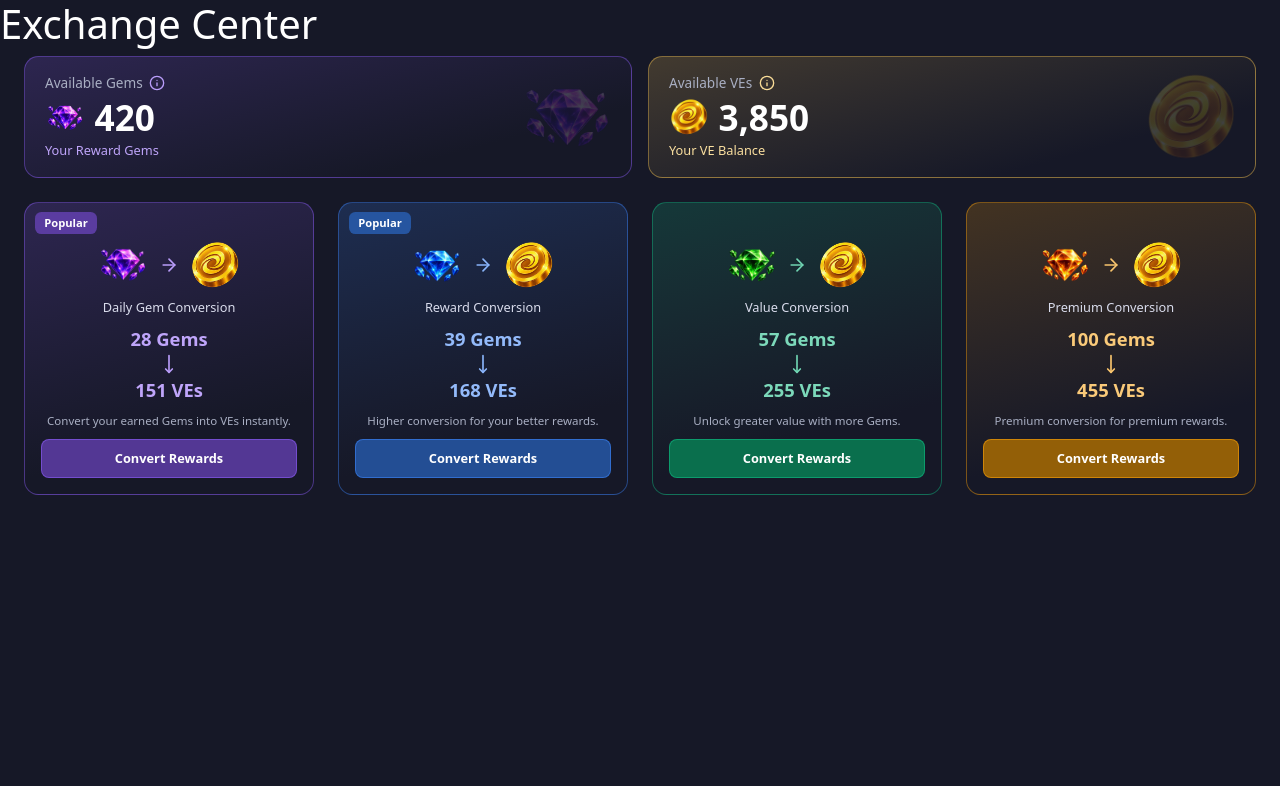
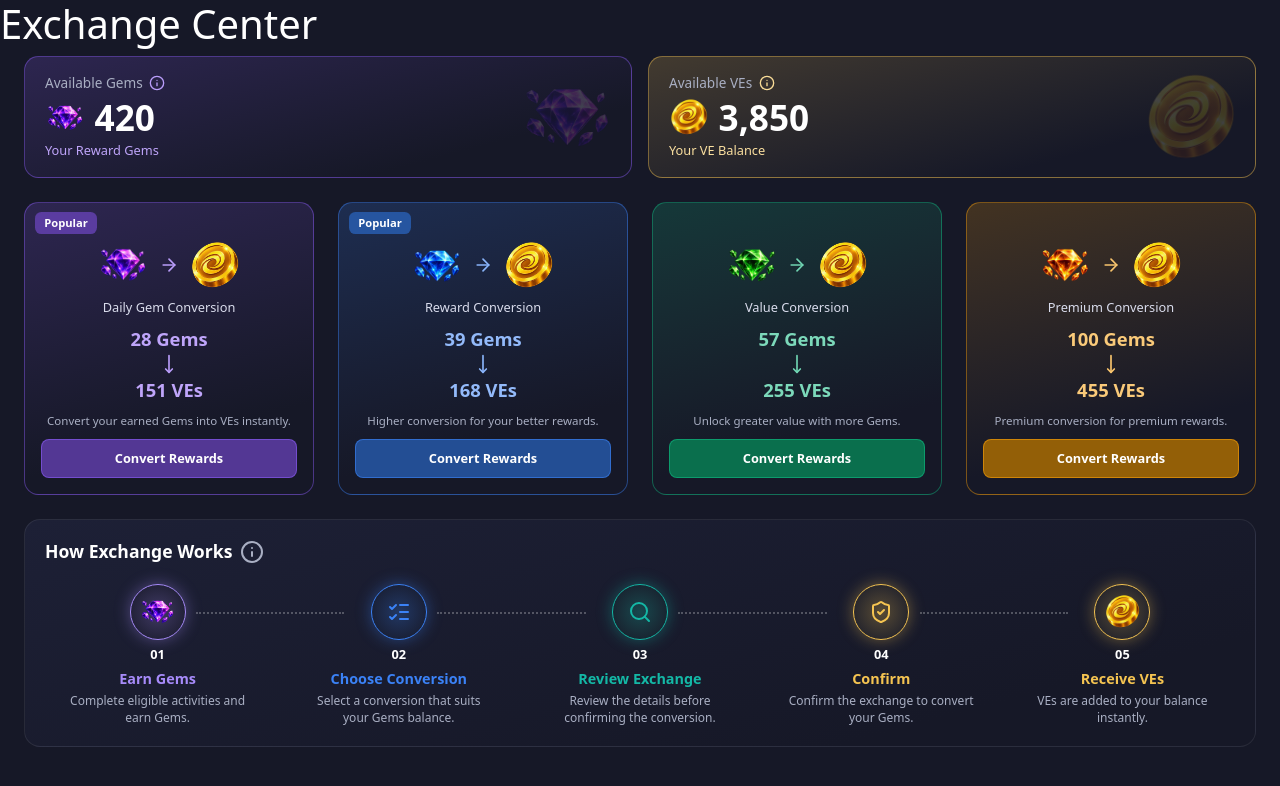
Before and after one commit to sadiksaifi9958/veloop-exchange-center, a React (Vite) app: page / in a window 1280 px wide. Shown: the top 786 px of the page. Built offline with nearby package versions, Linux system fonts and the light colour scheme.

Commit message:
add how exchange works sections

```diff
--- a/src/App.jsx
+++ b/src/App.jsx
@@ -1,9 +1,14 @@
-import { exchangeOptions, userBalance } from "./data/exchangeData";
+import {
+  exchangeOptions,
+  userBalance,
+  howExchangeWorks,
+} from "./data/exchangeData";
 import ExchangeCard from "./components/exchange/ExchangeCard";
 import ExchangeModal from "./components/exchange/ExchangeModal";
 import ConversionSuccess from "./components/exchange/ConversionSuccess";
 import { useState, useEffect } from "react";
 import BalanceOverview from "./components/exchange/BalanceOverview";
+import HowExchangeWorks from "./components/exchange/HowExchangeWorks";
 function App() {
   const [selectedOption, setSelectedOption] = useState(null);
   const [balance, setBalance] = useState(userBalance);
@@ -81,6 +86,7 @@ function App() {
       {completedOption && (
         <ConversionSuccess option={completedOption} onContinue={onContinue} />
       )}
+      <HowExchangeWorks steps={howExchangeWorks} />
     </>
   );
 }
--- /dev/null
+++ b/src/components/exchange/HowExchangeWorks.jsx
@@ -0,0 +1,44 @@
+import { Info } from "lucide-react";
+import styles from "./HowExchangeWorks.module.css";
+function HowExchangeWorks({ steps }) {
+  return (
+    <section className={styles.section}>
+      <h2 className={styles.title}>
+        How Exchange Works{" "}
+        <button
+          type="button"
+          aria-label="About How Exchange Works"
+          className={styles.infoButton}
+        >
+          <Info aria-hidden="true" />
+        </button>
+      </h2>
+      <ol className={styles.steps}>
+        {steps.map((item) => {
+          const Icon = item.icon;
+          return (
+            <li
+              key={item.step}
+              className={`${styles.step} ${styles[item.theme]}`}
+            >
+              <span className={styles.circle}>
+                {item.icon ? (
+                  <Icon aria-hidden="true" />
+                ) : (
+                  <img src={item.image} alt="" />
+                )}
+              </span>
+              <span className={styles.number}>
+                {String(item.step).padStart(2, "0")}
+              </span>
+              <h3 className={styles.stepTitle}>{item.title}</h3>
+              <p className={styles.description}>{item.description}</p>
+            </li>
+          );
+        })}
+      </ol>
+    </section>
+  );
+}
+
+export default HowExchangeWorks;
--- /dev/null
+++ b/src/components/exchange/HowExchangeWorks.module.css
@@ -0,0 +1,133 @@
+.section {
+  padding: 1.25rem;
+  background: linear-gradient(165deg, #1d2036, #161827 80%);
+  border: 1px solid rgba(255, 255, 255, 0.08);
+  border-radius: 1rem;
+  max-width: 80rem;
+  margin: 0 auto;
+  box-sizing: border-box;
+  width: calc(100% - 3rem);
+  margin-bottom: 2rem;
+}
+
+.title {
+  display: flex;
+  align-items: center;
+  gap: 0.5rem;
+  margin: 0 0 1.25rem;
+  font-size: 1.1rem;
+  font-weight: 700;
+  color: #fff;
+}
+
+.infoButton {
+  display: inline-flex;
+  padding: 0;
+  background: none;
+  border: none;
+  color: #a9afc3;
+  cursor: pointer;
+}
+
+.infoButton:focus-visible {
+  outline: 2px solid #fff;
+  outline-offset: 3px;
+}
+
+.steps {
+  display: flex;
+  justify-content: space-between;
+  gap: 1rem;
+  margin: 0;
+  padding: 0;
+  list-style: none;
+}
+
+.step {
+  position: relative;
+  flex: 1;
+  display: flex;
+  flex-direction: column;
+  align-items: center;
+  gap: 0.35rem;
+  text-align: center;
+}
+
+.step:not(:last-child)::after {
+  content: "";
+  position: absolute;
+  top: 1.75rem;
+  left: calc(50% + 2.4rem);
+  width: calc(100% - 4.8rem);
+  border-top: 2px dotted rgba(255, 255, 255, 0.25);
+}
+
+.circle {
+  display: flex;
+  align-items: center;
+  justify-content: center;
+  width: 3.5rem;
+  height: 3.5rem;
+  border-radius: 50%;
+  background: radial-gradient(
+    circle,
+    color-mix(in srgb, var(--accent) 30%, #161827),
+    #161827
+  );
+  border: 1px solid var(--accent);
+  box-shadow: 0 0 1rem color-mix(in srgb, var(--accent) 40%, transparent);
+  color: var(--accent);
+}
+
+.circle img {
+  width: 70%;
+  object-fit: contain;
+}
+
+.number {
+  font-size: 0.8rem;
+  font-weight: 700;
+  color: #fff;
+}
+
+.stepTitle {
+  margin: 0;
+  font-size: 0.9rem;
+  font-weight: 600;
+  color: var(--accent);
+}
+
+.description {
+  margin: 0;
+  max-width: 12rem;
+  font-size: 0.75rem;
+  line-height: 1.4;
+  color: #a9afc3;
+}
+
+.purple {
+  --accent: #a78bfa;
+}
+.blue {
+  --accent: #3b82f6;
+}
+.teal {
+  --accent: #14b8a6;
+}
+.gold {
+  --accent: #f5c451;
+}
+.green {
+  --accent: #22c55e;
+}
+
+@media (max-width: 768px) {
+  .steps {
+    flex-direction: column;
+    gap: 1.5rem;
+  }
+
+  .step:not(:last-child)::after {
+    display: none;
+  }
+}
--- a/src/data/exchangeData.js
+++ b/src/data/exchangeData.js
@@ -3,6 +3,7 @@ import gemBlue from "../assets/gems/blue-gem.webp";
 import gemGreen from "../assets/gems/green-gem.webp";
 import gemOrange from "../assets/gems/orange-gem.webp";
 import veCoin from "../assets/coins/ve-coin.webp";
+import { ListChecks, Search, ShieldCheck } from "lucide-react";
 export const exchangeOptions = [
   {
     id: "exchange-01",
@@ -104,26 +105,36 @@ export const howExchangeWorks = [
     step: 1,
     title: "Earn Gems",
     description: "Complete eligible activities and earn Gems.",
+    image: gemPurple,
+    theme: "purple",
   },
   {
     step: 2,
     title: "Choose Conversion",
     description: "Select a conversion that suits your Gems balance.",
+    icon: ListChecks,
+    theme: "blue",
   },
   {
     step: 3,
     title: "Review Exchange",
     description: "Review the details before confirming the conversion.",
+    icon: Search,
+    theme: "teal",
   },
   {
     step: 4,
     title: "Confirm",
     description: "Confirm the exchange to convert your Gems.",
+    icon: ShieldCheck,
+    theme: "gold",
   },
   {
     step: 5,
     title: "Receive VEs",
     description: "VEs are added to your balance instantly.",
+    image: veCoin,
+    theme: "gold",
   },
 ];
 
```
